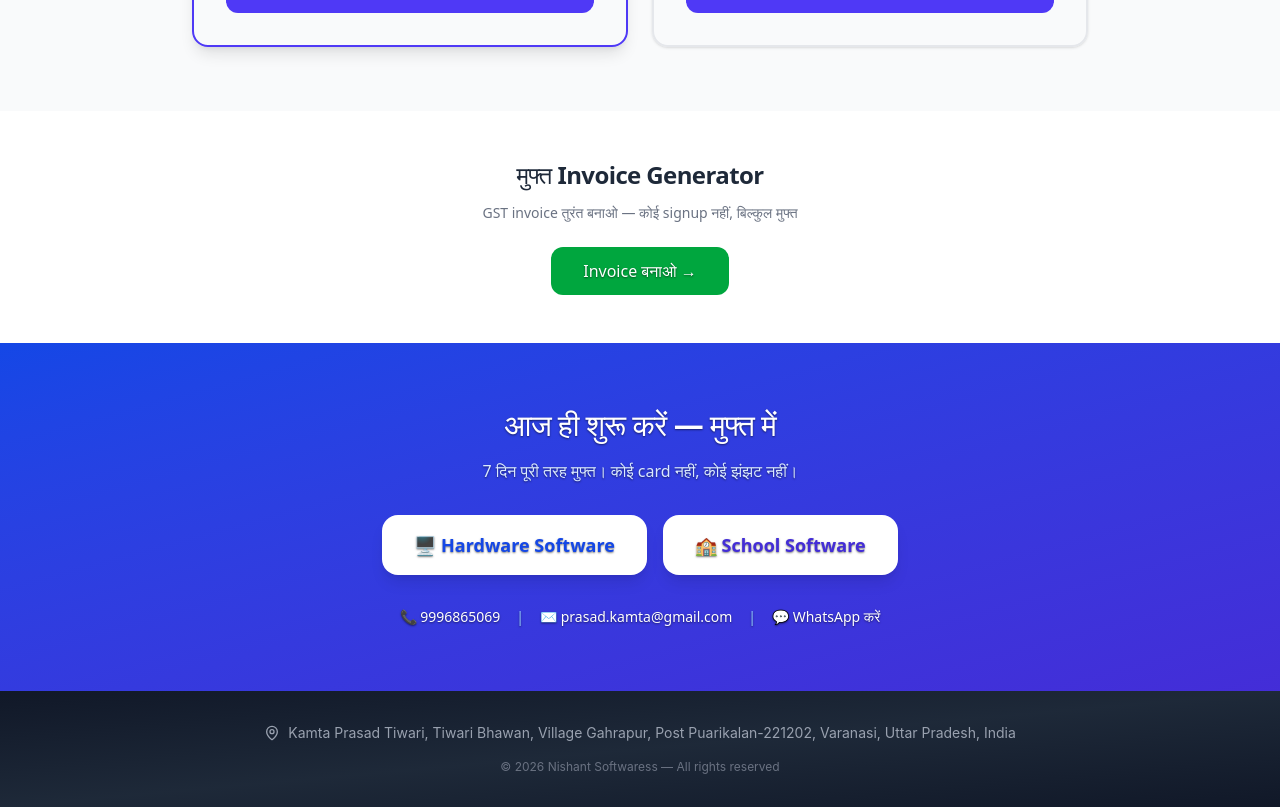
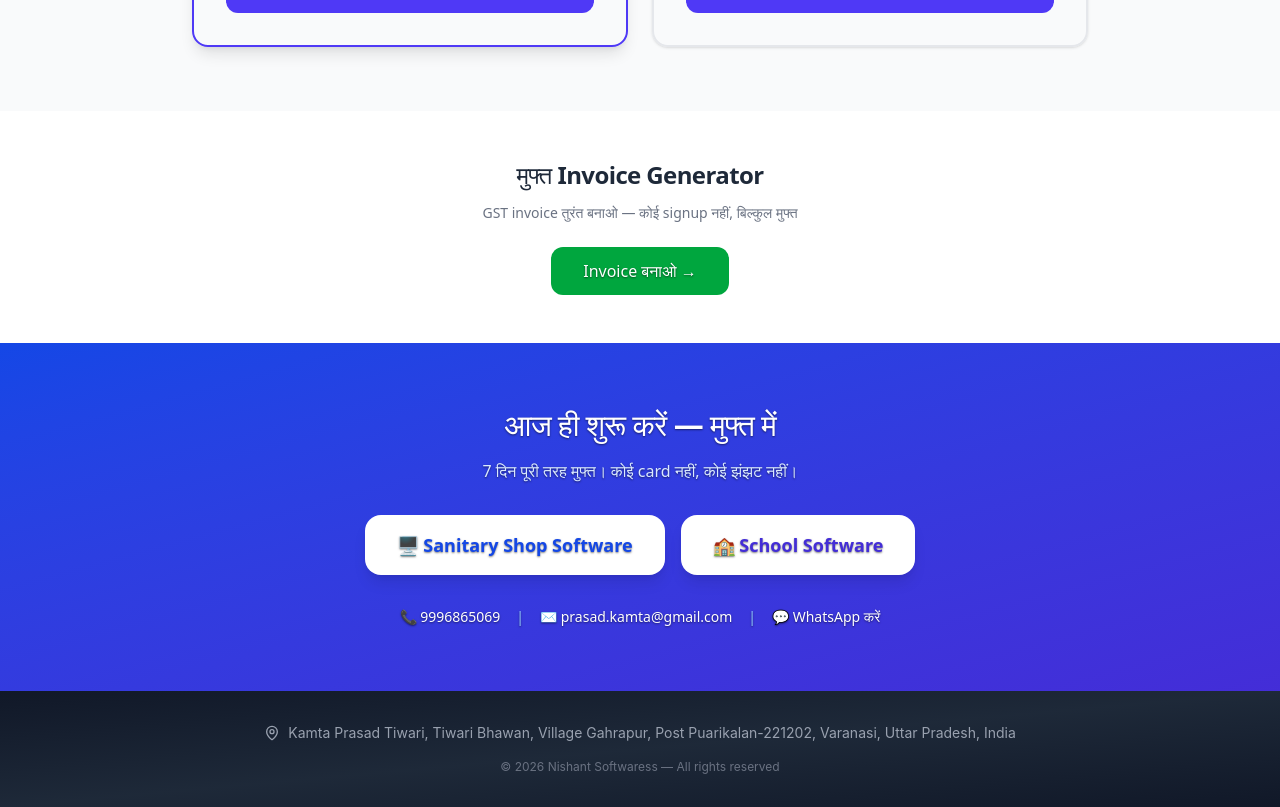
Before and after one commit to kp1153/creativesolutions, a Next.js app: page / in a window 1280 px wide. Shown: the part 4316-5123 px from the top of the page. Built offline with nearby package versions, Linux system fonts and the light colour scheme; no server answers; the database is empty.

Commit message:
force deploy

```diff
--- a/app/page.js
+++ b/app/page.js
@@ -246,7 +246,7 @@ export default function Home() {
           <p className="text-blue-100 mb-8">7 दिन पूरी तरह मुफ्त। कोई card नहीं, कोई झंझट नहीं।</p>
           <div className="flex flex-col sm:flex-row gap-4 justify-center">
             <a href={HARDWARE_EXE_URL} className="inline-block bg-white text-blue-700 font-bold text-lg px-8 py-4 rounded-2xl shadow-lg hover:bg-blue-50 transition">
-              🖥️ Hardware Software
+              🖥️ Sanitary Shop Software
             </a>
             <a href={SCHOOL_EXE_URL} className="inline-block bg-white text-indigo-700 font-bold text-lg px-8 py-4 rounded-2xl shadow-lg hover:bg-indigo-50 transition">
               🏫 School Software
```
